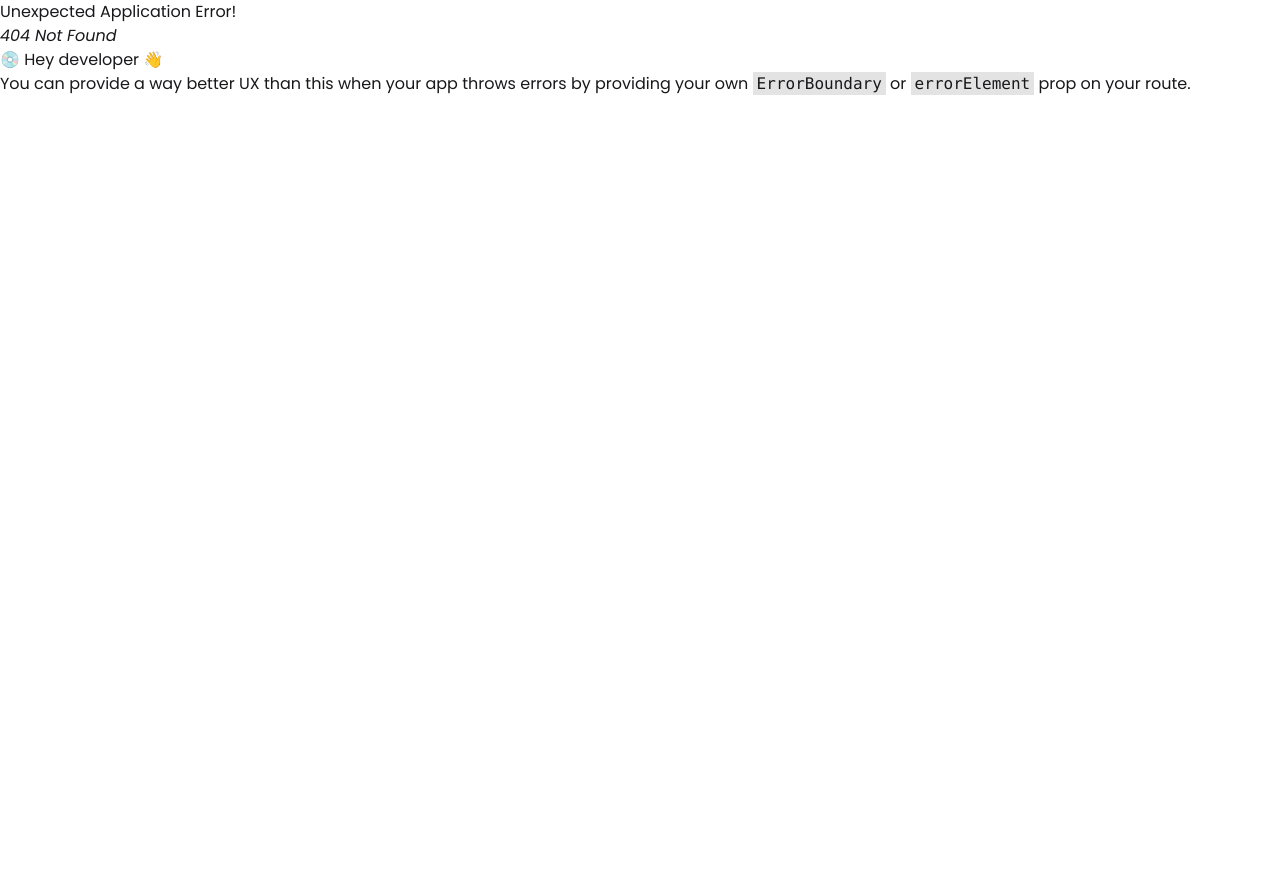
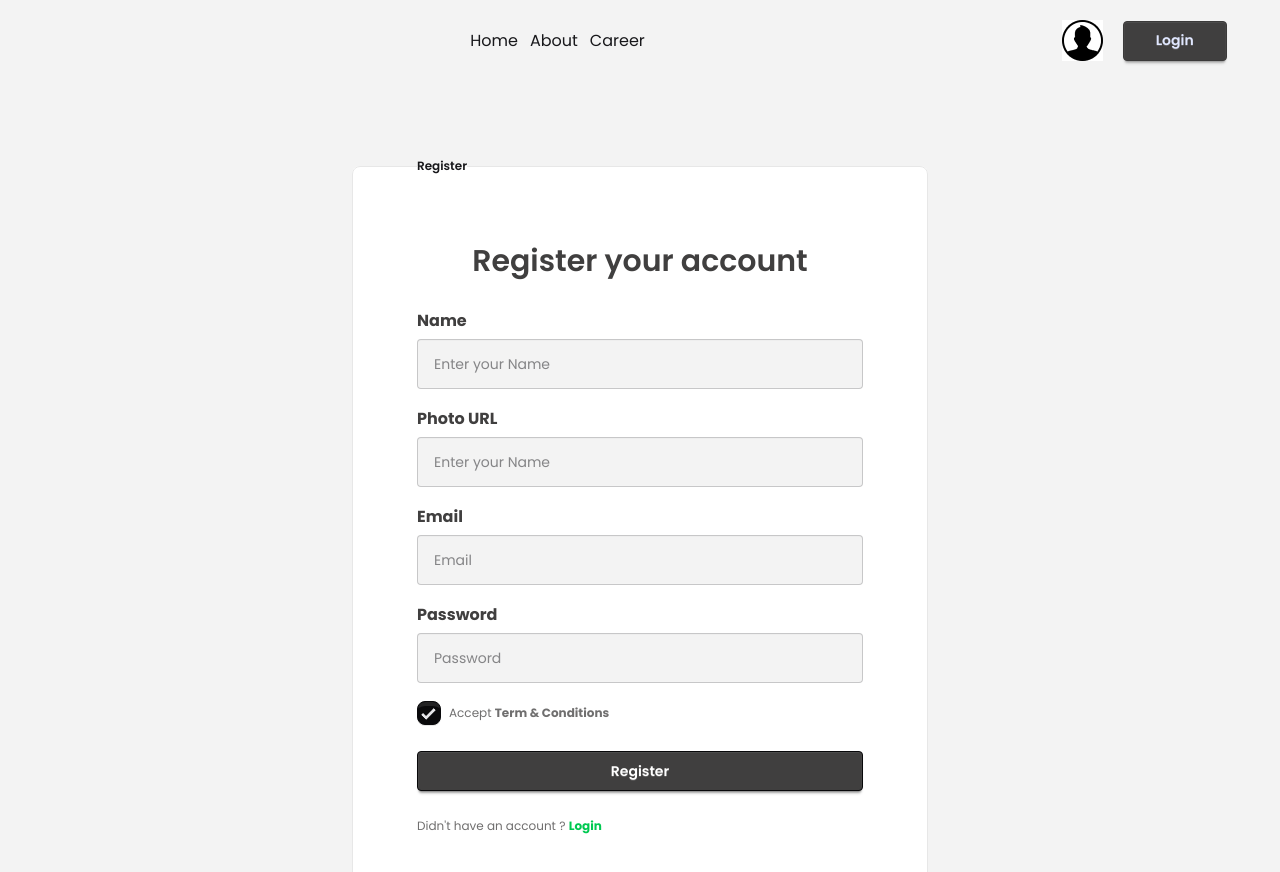
Before and after one commit to Riad-Zz/The_Dragon_News, a React (Vite) app: page /auth/register in a window 1280 px wide. Before the commit this address had no page. Shown: the top 872 px of the page. Before the commit the page ends 800 px from the top, so only its background shows below. Built offline with nearby package versions, Linux system fonts and the light colour scheme.

Commit message:
Login & Registration routes added

```diff
--- /dev/null
+++ b/src/Components/Login/Login.jsx
@@ -0,0 +1,26 @@
+import React from 'react';
+import { Link } from 'react-router';
+
+const Login = () => {
+    return (
+        <div className='flex justify-center items-center mt-20  mx-auto md:p-2'>
+            <form className='max-w-11/12 mx-auto'>
+            <fieldset className="fieldset bg-white  border-base-300 rounded-box  md:w-xl border p-4 md:p-16 ">
+                <legend className="fieldset-legend">Login</legend>
+                <p className='text-[#403F3F] text-3xl flex justify-center mb-6 font-semibold text-center'>Login your account</p>
+
+                <label className="label font-bold text-[#403F3F] text-[16px]">Email</label>
+                <input type="email" className="input w-[260px] md:w-full bg-[#F3F3F3] py-6 md:px-4" placeholder="Email" />
+
+                <label className="label mt-3 font-bold text-[#403F3F] text-[16px]">Password</label>
+                <input type="password" className="input w-full bg-[#F3F3F3] md:px-4 py-6" placeholder="Password" />
+
+                <button className="btn btn-neutral mt-5 bg-[#403F3F] text-white">Login</button>
+                <p className='text-[#706F6F] mt-5'>Didn't have an account ? <Link to={'/auth/register'} className='font-bold text-red-500'>Register</Link> </p>
+            </fieldset>
+            </form>
+        </div>
+    );
+};
+
+export default Login;
--- a/src/Components/Navabr/Navbar.jsx
+++ b/src/Components/Navabr/Navbar.jsx
@@ -1,10 +1,10 @@
 import React from 'react';
-import { NavLink } from 'react-router';
+import { Link, NavLink } from 'react-router';
 import profileIcon from '../../assets/user.png'
 
 const Navbar = () => {
     return (
-        <div className='max-w-11/12 mx-auto mt-5 flex flex-col md:flex-row gap-4 justify-between items-center'>
+        <div className='max-w-11/12 mx-auto pt-5 flex flex-col md:flex-row gap-4 justify-between items-center'>
             <div></div>
             <div className='flex gap-3'>
                 <NavLink to={'/'}>Home</NavLink>
@@ -13,7 +13,7 @@ const Navbar = () => {
             </div>
             <div className='flex gap-5 items-center'>
                 <img src={profileIcon} alt="Demon user logo" />
-                <button className='btn btn-primary px-8'>Login</button>
+                <Link to={'/auth/login'} className='btn btn-primary px-8'>Login</Link>
             </div>
         </div>
     );
--- /dev/null
+++ b/src/Components/Register/Register.jsx
@@ -0,0 +1,38 @@
+import React from 'react';
+import { Link } from 'react-router';
+
+const Register = () => {
+    return (
+        <div className='flex justify-center items-center mt-20  mx-auto md:p-2'>
+            <form className='max-w-11/12 mx-auto'>
+                <fieldset className="fieldset bg-white  border-base-300 rounded-box  md:w-xl border p-4 md:p-16 ">
+                    <legend className="fieldset-legend">Register</legend>
+                    <p className='text-[#403F3F] text-3xl flex justify-center mb-6 font-semibold text-center'>Register your account</p>
+
+                    <label className="label font-bold text-[#403F3F] text-[16px]">Name</label>
+                    <input type="text" className="input w-[260px] md:w-full bg-[#F3F3F3] py-6 md:px-4" placeholder="Enter your Name" />
+
+                    <label className="label mt-3 font-bold text-[#403F3F] text-[16px]">Photo URL</label>
+                    <input type="text" className="input w-[260px] md:w-full bg-[#F3F3F3] py-6 md:px-4" placeholder="Enter your Name" />
+
+                    <label className="label mt-3 font-bold text-[#403F3F] text-[16px]">Email</label>
+                    <input type="email" className="input w-[260px] md:w-full bg-[#F3F3F3] py-6 md:px-4" placeholder="Email" />
+
+                    <label className="label mt-3 font-bold text-[#403F3F] text-[16px]">Password</label>
+                    <input type="password" className="input w-full bg-[#F3F3F3] md:px-4 py-6" placeholder="Password" />
+
+                    <div className='flex gap-2 items-center mt-3'>
+                    <input type="checkbox" defaultChecked className="checkbox checkbox-neutral" />
+                    <p className='text-[#706F6F]'>Accept <span className='font-bold'>Term & Conditions</span> </p>
+                    </div>
+
+
+                    <button className="btn btn-neutral mt-5 bg-[#403F3F] text-white">Register</button>
+                    <p className='text-[#706F6F] mt-5'>Didn't have an account ? <Link to={'/auth/login'} className='font-bold text-green-500'>Login</Link> </p>
+                </fieldset>
+            </form>
+        </div>
+    );
+};
+
+export default Register;
--- /dev/null
+++ b/src/Layout/Auth.jsx
@@ -0,0 +1,16 @@
+import React from 'react';
+import Navbar from '../Components/Navabr/Navbar';
+import { Outlet } from 'react-router';
+
+const Auth = () => {
+    return (
+        <div className='min-h-screen bg-[#F3F3F3]'>
+            <Navbar></Navbar>
+            <div className=''>
+            <Outlet></Outlet>
+            </div>
+        </div>
+    );
+};
+
+export default Auth;
--- a/src/Routes/Router.jsx
+++ b/src/Routes/Router.jsx
@@ -2,6 +2,9 @@ import { createBrowserRouter } from "react-router";
 import Home from "../Layout/Home";
 import HomeNews from "../Pages/Home/HomeNews";
 import CategoryNews from "../Components/CategoryNews/CategoryNews";
+import Auth from "../Layout/Auth";
+import Login from "../Components/Login/Login";
+import Register from "../Components/Register/Register";
 
 export const router  = createBrowserRouter([
     {
@@ -16,7 +19,11 @@ export const router  = createBrowserRouter([
         ]
     },
     {
-        path : 'about' ,
-        element : <h1>This is about</h1>
+        path : '/auth' ,
+        Component : Auth ,
+        children : [
+            {path : '/auth/login' , Component : Login},
+            {path : '/auth/register' , Component : Register},
+        ]
     }
 ])
```
